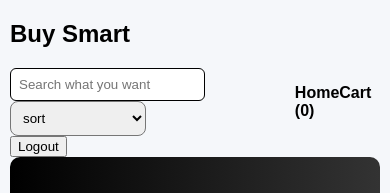
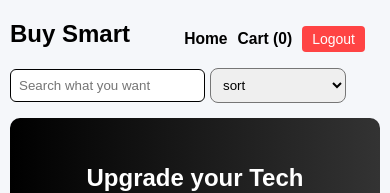
Before and after one commit to sufiyanomeraliomerali-899/Buy-Smart, a React (Vite) app in the folder e-commerece-client/e-commerece-client/: page / in a window 390 px wide. Shown: the top 193 px of the page. Built offline with nearby package versions, Linux system fonts and the light colour scheme; no server answers.

Commit message:
navbar setup done

```diff
--- a/e-commerece-client/e-commerece-client/src/components/navbar.css
+++ b/e-commerece-client/e-commerece-client/src/components/navbar.css
@@ -5,11 +5,30 @@
   flex-wrap: wrap;
 }
 
+.navSec1 {
+  display: flex;
+  justify-content: center;
+  align-items: center;
+}
+
+.navLinks {
+  margin-left: 150px;
+  padding-right: 10px;
+  display: flex;
+  align-items: center;
+  gap: 15px;
+}
+
 .navbar a {
+  font-size: larger;
   margin-left: 15px;
   text-decoration: none;
   color: black;
-  font-weight: bold;
+  font-weight: bolder;
+}
+
+.navbar a:first-child {
+  margin-left: 0;
 }
 
 .navbar input {
@@ -30,6 +49,17 @@
   align-items: center;
 }
 
+.navLogoutBtn {
+  display: inline-block;
+  padding: 5px 10px;
+  background-color: #ff4444;
+  color: white;
+  border: none;
+  border-radius: 4px;
+  cursor: pointer;
+  font-size: 14px;
+}
+
 @media (max-width: 600px) {
   .navbar {
     flex-direction: column;
@@ -38,4 +68,47 @@
   .navbar a {
     margin: 5px 0;
   }
+
+  .navSec1 {
+    display: flex;
+    justify-content: center;
+    align-items: center;
+    width: 100%;
+    justify-content: space-between;
+  }
+
+  .navLinks {
+    font-size: small;
+    font-weight: 500;
+    margin-left: 5px;
+    padding-right: 15px;
+    display: flex;
+    align-items: center;
+    gap: 10px;
+    margin-top: 10px;
+  }
+
+  .navbar > button {
+    display: none;
+  }
+
+  .mobileLogout {
+    display: inline-block;
+    padding: 5px 10px;
+    background-color: #ff4444;
+    color: white;
+    border: none;
+    border-radius: 4px;
+    cursor: pointer;
+    font-size: 14px;
+  }
+  .navContainer {
+    margin-bottom: 15px;
+  }
 }
+
+@media (min-width: 601px) {
+  .mobileLogout {
+    display: none;
+  }
+}
--- a/e-commerece-client/e-commerece-client/src/components/navbar.jsx
+++ b/e-commerece-client/e-commerece-client/src/components/navbar.jsx
@@ -22,7 +22,20 @@ const Navbar = ({ setSearch, setSort }) => {
 
   return (
     <nav className="navbar">
-      <h2>Buy Smart</h2>
+      <div className="navSec1">
+        <h2>
+          <span className="buyText">Buy</span>{" "}
+          <span className="smartText">Smart</span>
+        </h2>
+
+        <div className="navLinks">
+          <Link to={"/"}>Home</Link>
+          <Link to={"/cart"}>Cart ({totalItems})</Link>
+          <button className="mobileLogout" onClick={logout}>
+            Logout
+          </button>
+        </div>
+      </div>
 
       <div className="navContainer">
         <div>
@@ -39,11 +52,6 @@ const Navbar = ({ setSearch, setSort }) => {
             <option value="high">Price high to low</option>
           </select>
         </div>
-
-        <div>
-          <Link to={"/"}>Home</Link>
-          <Link to={"/cart"}>Cart ({totalItems})</Link>
-        </div>
       </div>
 
       <button onClick={logout}>Logout</button>
```
